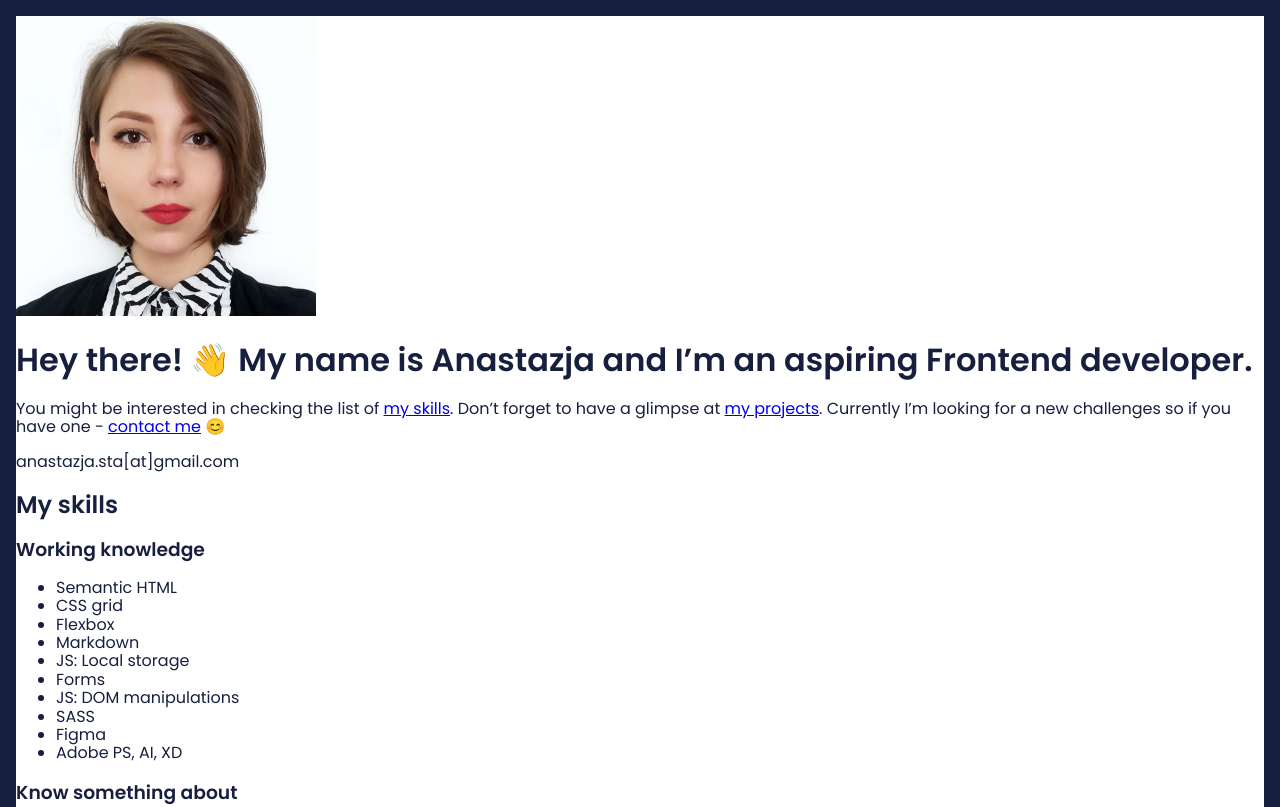
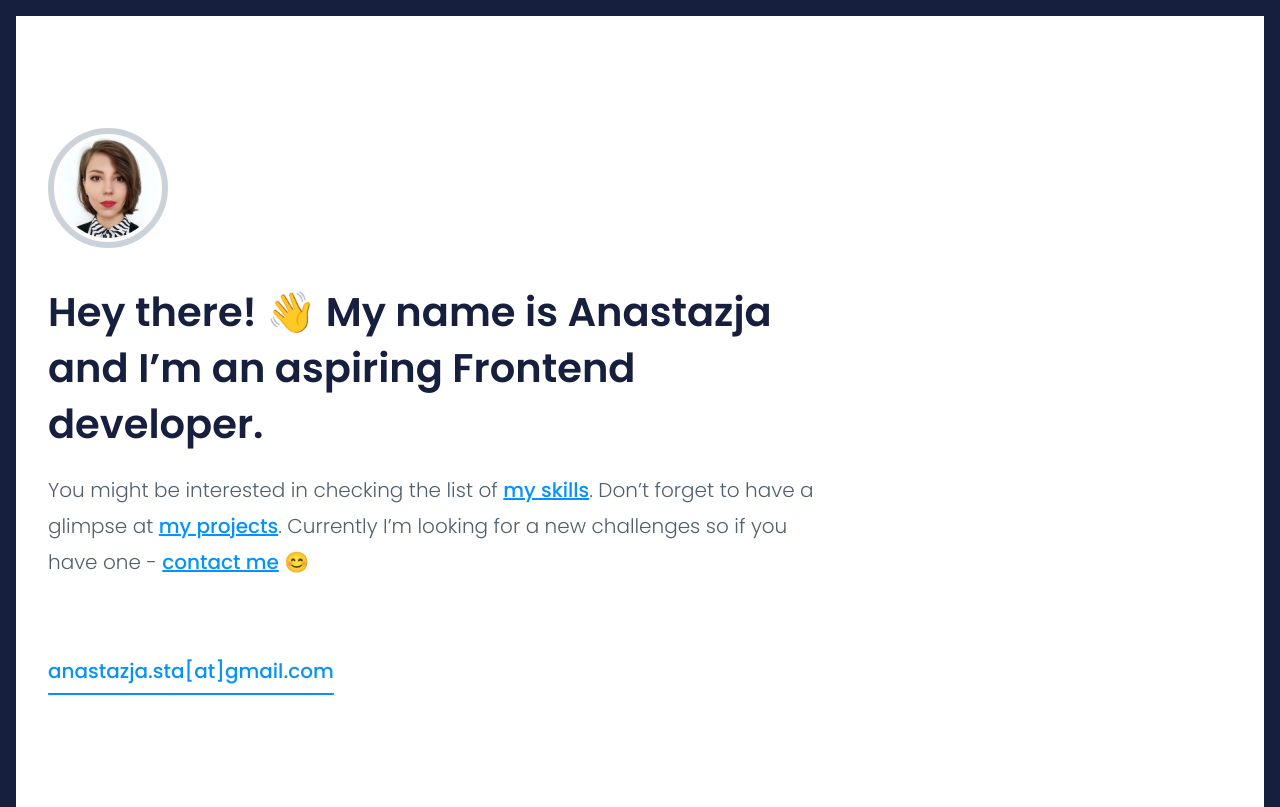
Before and after one commit to anastazjasta/anastazjasta.github.io, a website built with webpack: page src/pages/index.html in a window 1280 px wide. Shown: the top 807 px of the page. Built offline with nearby package versions, Linux system fonts and the light colour scheme.

Commit message:
feat: hero section desktop styles

```diff
--- a/src/pages/index.html
+++ b/src/pages/index.html
@@ -21,11 +21,11 @@
   <main>
 
     <section class="hero">
-      <img src="../assets/img/anastazja_sta.png" alt="Anastazja.">
+      <img src="../assets/img/anastazja_sta.png" class="hero__image" alt="Anastazja.">
       <h1 class="hero__title">Hey there! 👋 My name is Anastazja and I’m an aspiring Frontend developer. </h1>
       <p class="hero__description">You might be interested in checking the list of <a class="hero__link"
-          href="#my-skills">my skills</a>. Don’t forget to have a glimpse at <a class="hero__link" href="#">my
-          projects</a>. Currently I’m looking for a new challenges so if you have one - <a class="hero__link" href="contact-me">contact me</a> 😊</p>
+          href="#my-skills">my skills</a>. Don’t forget to have a glimpse at <a class="hero__link" href="#my-projects">my
+          projects</a>. Currently I’m looking for a new challenges so if you have one - <a class="hero__link" href="#contact-me">contact me</a> 😊</p>
       <a class="hero__mail">anastazja.sta[at]gmail.com</a>
     </section>
 
--- a/src/scss/_variables.scss
+++ b/src/scss/_variables.scss
@@ -1 +1,4 @@
+$azure-radiance: #0593FB;
 $big-stone: #171F3F;
+$ghost: #CBD2D9;
+$gray: #52606D;
--- a/src/scss/main.scss
+++ b/src/scss/main.scss
@@ -3,14 +3,17 @@
 @import "_variables";
 @import url('https://fonts.googleapis.com/css2?family=Poppins:wght@300;400;500;600&display=swap');
 
-
+@import "modules/hero.scss";
 body {
   font-family: 'Poppins', sans-serif;
   background: #ffffff;
   color: $big-stone;
-  display: flex;
-  align-items: center;
-  justify-content: center;
+  // display: flex;
+  // align-items: center;
+  // justify-content: center;
   min-height: 100vh;
   border: 16px solid $big-stone;
+  -webkit-font-smoothing: antialiased;
+	-moz-osx-font-smoothing: antialiased;
+	font-smoothing: antialiased;
 }
--- /dev/null
+++ b/src/scss/modules/hero.scss
@@ -0,0 +1,41 @@
+.hero {
+  max-width: 1184px;
+  padding: 112px 0 200px 0;
+  margin: 0 auto;
+  &__image {
+    width: 100px;
+    border-radius: 60px;
+    padding: 4px;
+    border: 6px solid $ghost;
+  }
+  &__link {
+    font-weight: 500;
+    color: $azure-radiance;
+  }
+  &__mail {
+    font-size: 1.25rem;
+    font-weight: 500;
+    color: $azure-radiance;
+    text-decoration: none;
+    padding-bottom: 8px;
+    border-bottom: 2px solid $azure-radiance;
+    border-radius: 1px;
+  }
+  &__title {
+    max-width: 780px;
+    margin: 2rem 0 1rem 0;
+    font-style: normal;
+    font-weight: 600;
+    font-size: 2.5rem;
+    line-height: 3.5rem;
+  }
+  &__description {
+    max-width: 780px;
+    color: $gray;
+    font-style: normal;
+    font-weight: 300;
+    font-size: 1.25rem;
+    line-height: 2.25rem;
+    padding-bottom: 3.75rem;
+  }
+}
```
